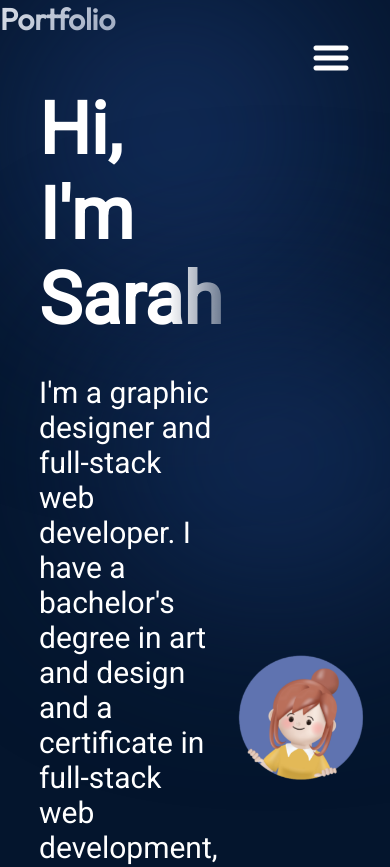
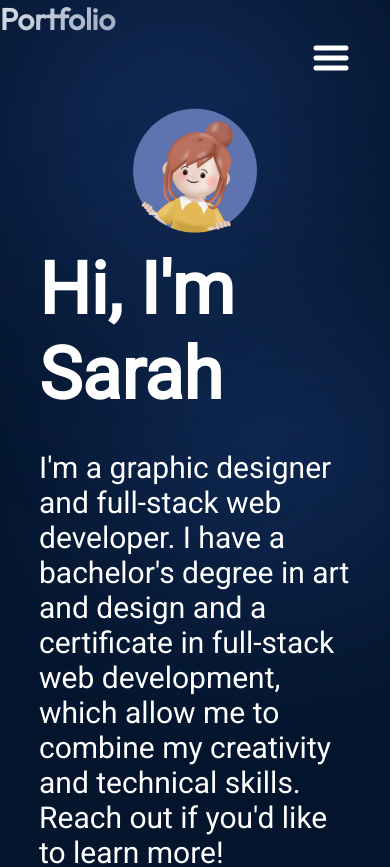
Before and after one commit to Sarah-Paterson/Portfolio_2023, a React (Vite) app in the folder react-portfolio/: page / in a window 390 px wide. Shown: the top 867 px of the page. Built offline with nearby package versions, Linux system fonts and the light colour scheme.

Commit message:
add media responsiveness to hero.module.css

```diff
--- a/react-portfolio/src/components/Hero/Hero.module.css
+++ b/react-portfolio/src/components/Hero/Hero.module.css
@@ -95,3 +95,13 @@
     filter:blur(100px);
     z-index: 0;
 }
+
+@media screen and (max-width: 830px) {
+    .container {
+        flex-direction: column-reverse;
+    }
+
+    .content {
+        align-items: center;
+    }
+}
```
